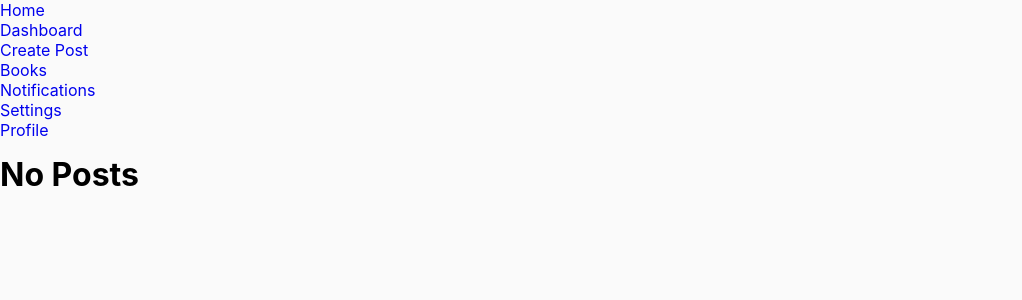
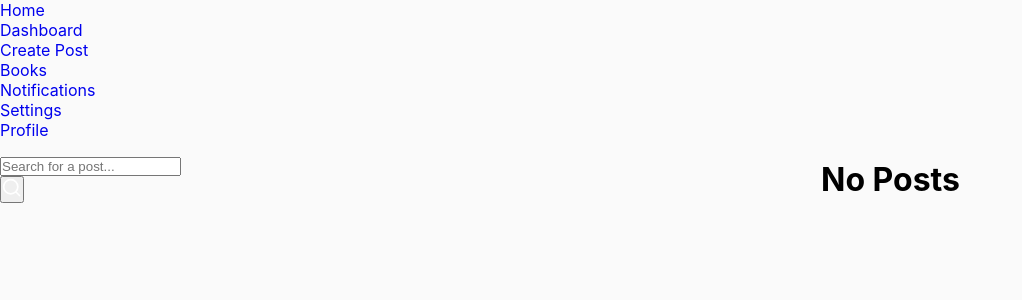
Before and after one commit to bpopovgit/django_projects, a Django app: template forumApp/templates/posts/dashboard.html in a window 1280 px wide. Shown: the top 300 px of the page, without its empty margins (0-1022 px from the left). Run offline with Django 5.2, Linux system fonts and the light colour scheme; the template is opened without the code that fills it: values that come from a table or form of the project are taken from there, others are empty; some libraries are stand-ins or nearby versions.

Commit message:
made slight adjustments to html / css

```diff
--- a/forumApp/forumApp/posts/forms.py
+++ b/forumApp/forumApp/posts/forms.py
@@ -23,7 +23,7 @@
         super().__init__(*args, **kwargs)
 
         for field in self.fields:
-            self.fields[field].disalbed = True
+            self.fields[field].disabled = True
 
 
 class SearchForm(forms.Form):
@@ -37,3 +37,22 @@
             }
         )
     )
+
+# class PostForm(forms.Form):
+#     title = forms.CharField(
+#         max_length=100,
+#     )
+#
+#     content = forms.CharField(
+#         widget=forms.Textarea,
+#     )
+#
+#     author = forms.CharField(
+#         max_length=30,
+#     )
+#
+#     created_at = forms.DateTimeField()
+#
+#     languages = forms.ChoiceField(
+#         choices=LanguageChoice.choices
+#     )
--- a/forumApp/forumApp/posts/urls.py
+++ b/forumApp/forumApp/posts/urls.py
@@ -1,6 +1,5 @@
 from django.urls import path, include
-
-from forumApp.posts.views import index, dashboard, add_post, delete_post, details_page, edit_post
+from forumApp.posts.views import dashboard, index, add_post, delete_post, details_page, edit_post
 
 urlpatterns = [
     path('', index, name='index'),
@@ -8,8 +7,7 @@
     path('add-post/', add_post, name='add-post'),
     path('<int:pk>/', include([
         path('delete-post/', delete_post, name='delete-post'),
-        path('details-page/', details_page, name='details-page'),
+        path('details-post/', details_page, name='details-post'),
         path('edit-post/', edit_post, name='edit-post'),
     ]))
-
 ]
--- a/forumApp/forumApp/posts/validators.py
+++ b/forumApp/forumApp/posts/validators.py
@@ -1,5 +1,6 @@
 from django.core.exceptions import ValidationError
 from django.utils.deconstruct import deconstructible
+
 
 @deconstructible
 class BadLanguageValidator:
--- a/forumApp/forumApp/settings.py
+++ b/forumApp/forumApp/settings.py
@@ -20,7 +20,7 @@
 # See https://docs.djangoproject.com/en/5.1/howto/deployment/checklist/
 
 # SECURITY WARNING: keep the secret key used in production secret!
-SECRET_KEY = 'django-insecure--+fcxo=t!2y33b=&o5gbfllv=x_5arg0bzq3rq-fe$da#b-+6d'
+SECRET_KEY = 'django-insecure-dzs&ui!mua2=f8&v@vw2&*$r12+957txws(jcjlidi-erw26ue'
 
 # SECURITY WARNING: don't run with debug turned on in production!
 DEBUG = True
@@ -37,7 +37,7 @@
     'django.contrib.sessions',
     'django.contrib.messages',
     'django.contrib.staticfiles',
-    'forumApp.posts.apps.PostsConfig'
+    "forumApp.posts"
 ]
 
 MIDDLEWARE = [
--- a/forumApp/templates/posts/dashboard.html
+++ b/forumApp/templates/posts/dashboard.html
@@ -15,8 +15,10 @@
 <body>
     {% include 'nav.html' %}
         <div class="container">
+            {% include 'posts/search-form.html' %}
             <div class="posts">
-                {% for post in posts %}
+            {% for post in posts %}
+                <a id="post-url" href="{% url 'details-post' post.pk %}">
                     <div class="post">
                         <h2>{{ post.title|capfirst }}</h2>
 
@@ -30,11 +32,13 @@
                             <span>Posted by {{ post.author|default:"anonymous" }} on {{ post.created_at|date:"d-M-Y" }}</span>
                         </div>
                     </div>
-                {% empty %}
-                    <h1>No Posts</h1>
-                {% endfor %}
-            </div>
+                </a>
+
+            {% empty %}
+                <h1>No Posts</h1>
+            {% endfor %}
         </div>
+    </div>
 
 </body>
     <script src='https://unpkg.com/akar-icons-fonts'></script>
```
Also changed, not shown: forumApp/forumApp/posts/models.py (+23 -5 lines), forumApp/forumApp/posts/views.py (+6 -6 lines), forumApp/forumApp/posts/choices.py (line endings or trailing spaces).
